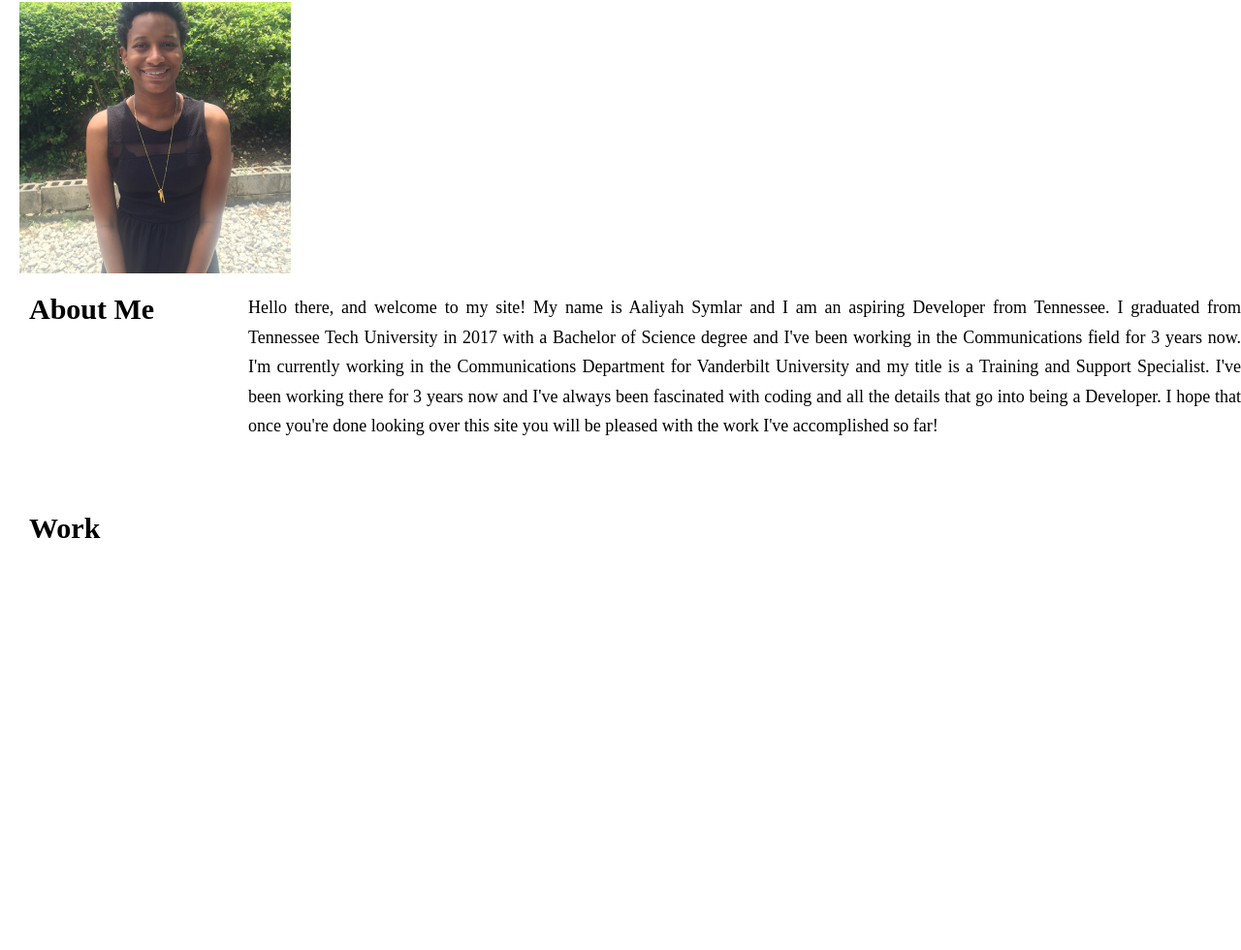
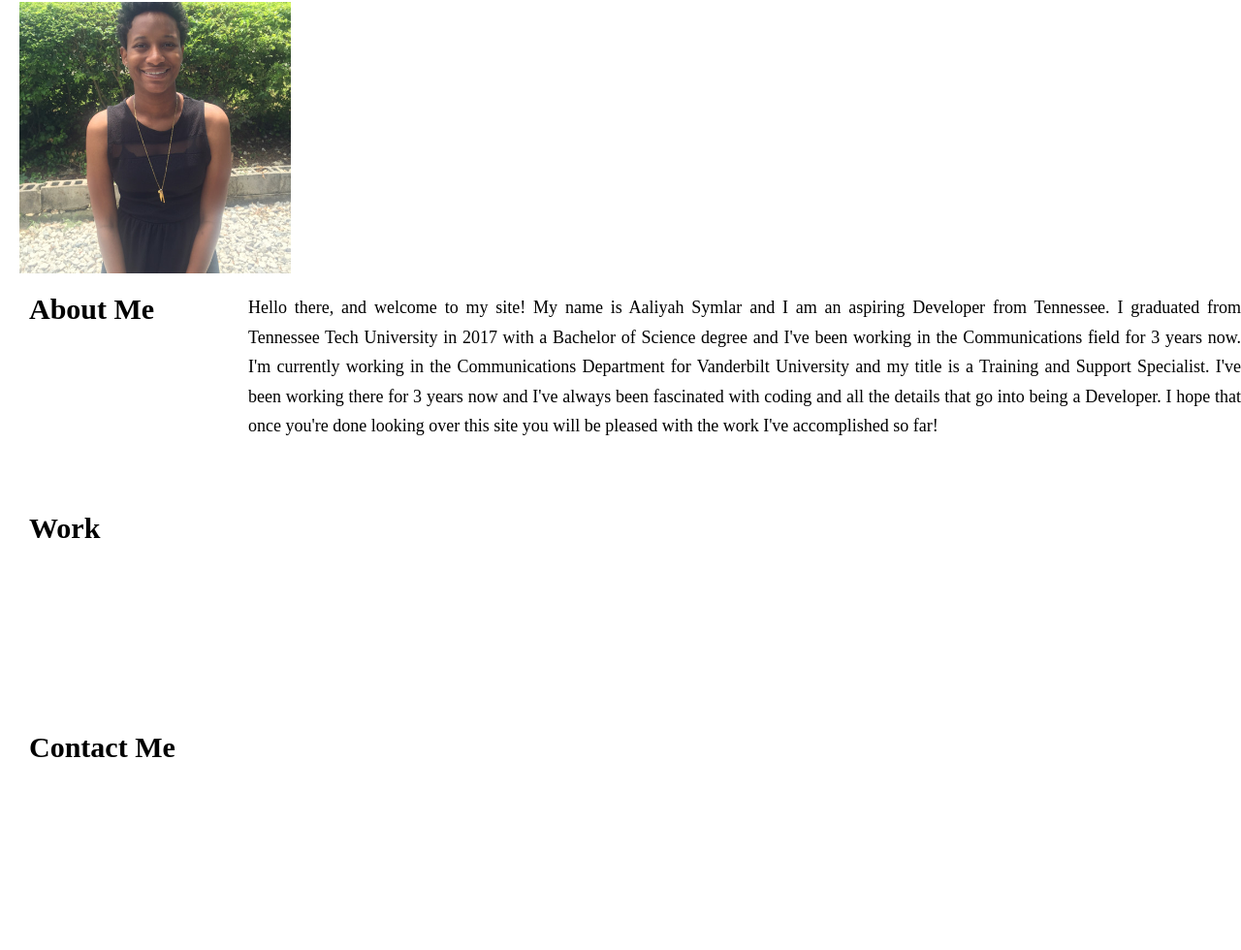
Before and after one commit to symlara/coding-world, a plain HTML site: page index.html in a window 1280 px wide. Shown: the part 122-1102 px from the top of the page at 97% size. Before the commit the page ends 800 px from the top, so only its background shows below. Drawn offline with Linux system fonts and the light colour scheme.

Commit message:
added new styles and headings to stylesheet

```diff
--- a/assets/style.css
+++ b/assets/style.css
@@ -105,7 +105,6 @@ header nav ul {
 
    .bio h2 {
        font-size: 30px;
-       flex: 1 30%;
        display: inline-block;
        padding-left: 30px;
    }
@@ -115,3 +114,10 @@ header nav ul {
        padding-top: 15%;
        padding-left: 30px;
    }
+
+   .contact {
+       font-size: 20px;
+       padding: 15%;
+       padding-left: 30px;
+       font-weight: bold;
+   }
--- a/index.html
+++ b/index.html
@@ -24,7 +24,7 @@
                 <a href="#my-work">My Work</a>
             </li>
                 <li>
-                <a href="#">Contact</a>
+                <a href="#my-contact-info">Contact</a>
             </li>
 
             </ul>
@@ -54,5 +54,11 @@
             </div>
         </section>
 
+        <section id="my-contact-info" class="contact-me">
+            <div class="contact">
+                <h2>Contact Me</h2>
+            </div>
+        </section>
+
 </body>
 </html>
```
